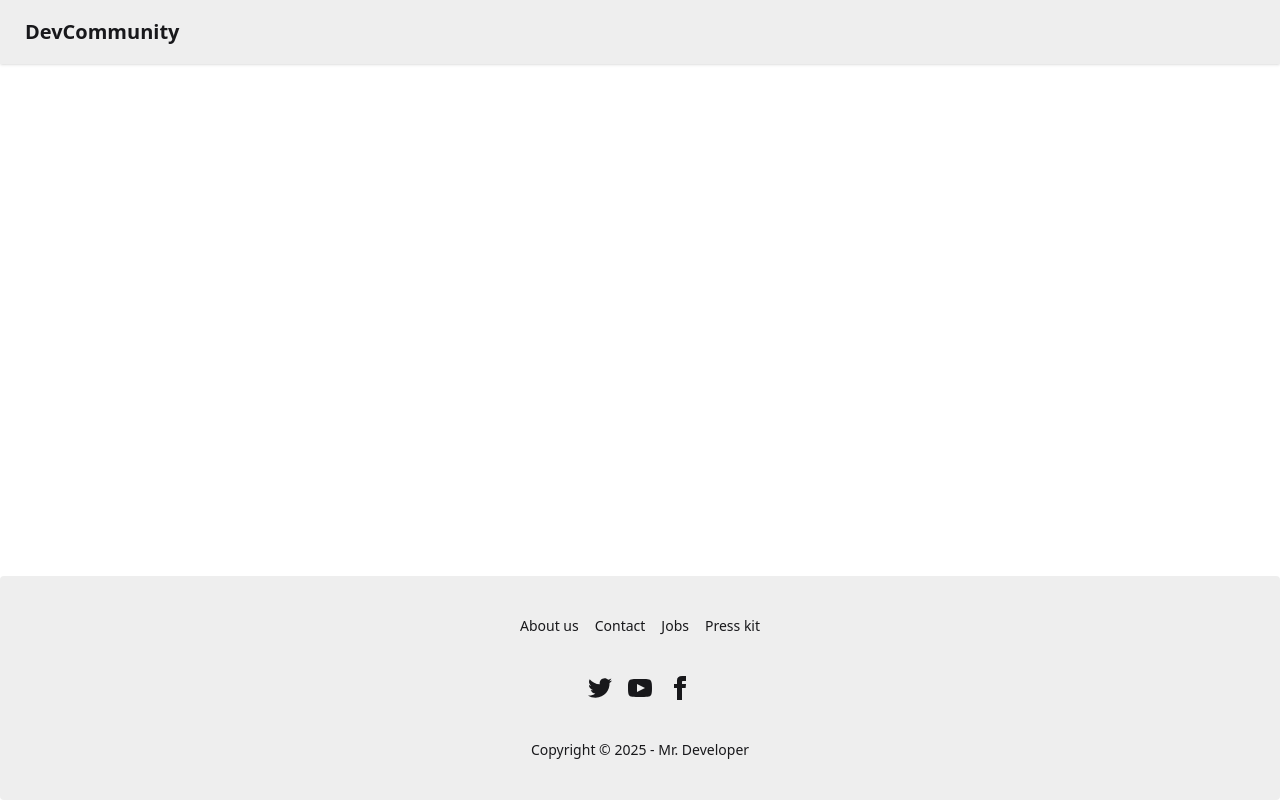
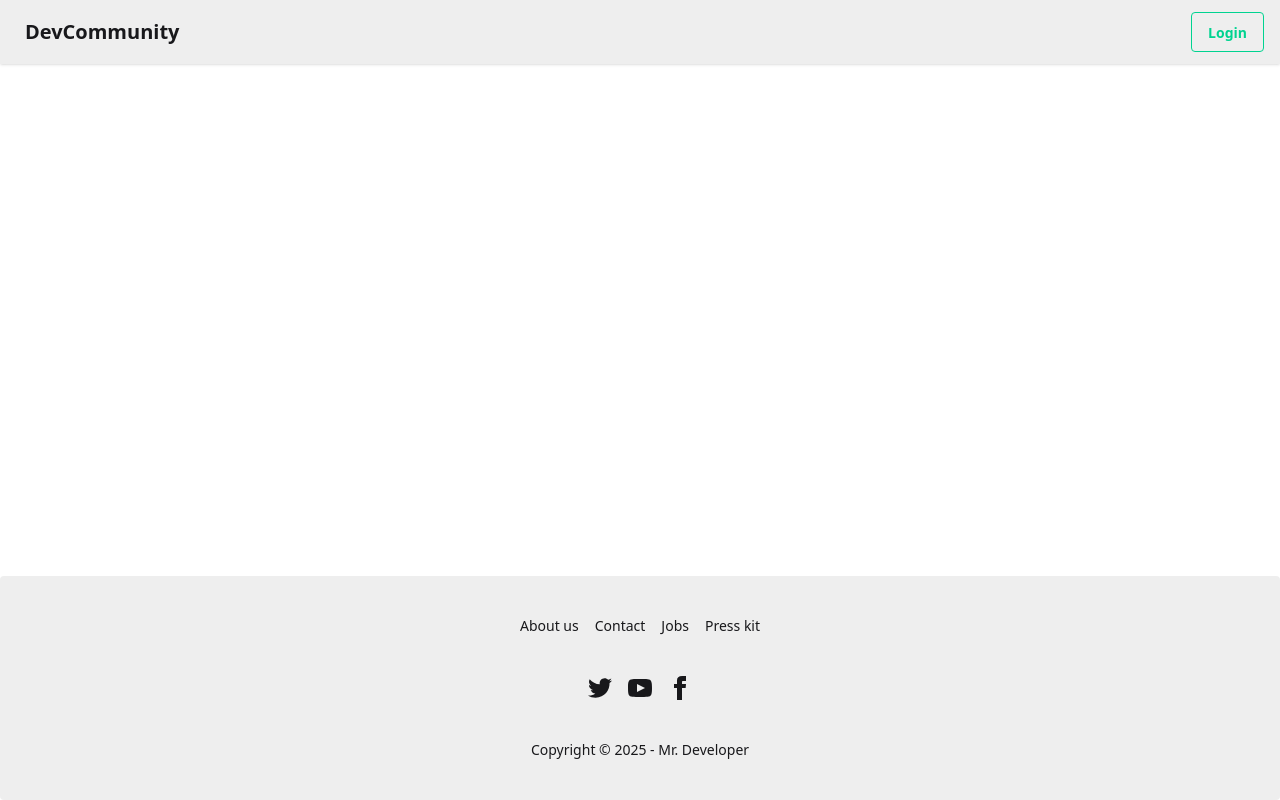
Before and after one commit to RamRaj110/DevCommunity, a React (Vite) app in the folder DevCommFrontend/: page / in a window 1280 px wide. Built offline with nearby package versions, Linux system fonts and the light colour scheme; no server answers.

Commit message:
login btn in navbar

```diff
--- a/DevCommFrontend/src/Components/Login.jsx
+++ b/DevCommFrontend/src/Components/Login.jsx
@@ -5,7 +5,7 @@ import { addUserInfo } from "../utils/userSlice";
 import { useNavigate } from "react-router-dom";
 import { BASE_URL } from "../utils/constants";
 
-export default function Example() {
+export default function Login() {
   const [email, setEmail] = useState("");
   const [password, setPassword] = useState("");
   const [firstName, setFirstName] = useState("");
--- a/DevCommFrontend/src/Components/NavBar.jsx
+++ b/DevCommFrontend/src/Components/NavBar.jsx
@@ -27,7 +27,9 @@ const NavBar = () => {
     <Link to='/feed' className="btn btn-ghost text-xl">DevCommunity</Link>
   </div>
   <div className="flex gap-2">
-
+  {!user && <Link to='/login'>
+    <button className="btn btn-outline btn-success mr-2">Login</button>
+    </Link>}
     {user && <div className="dropdown dropdown-end">
       <div tabIndex={0} role="button" className="btn btn-ghost btn-circle avatar mx-2">
         <div className="w-10 rounded-full">
```
